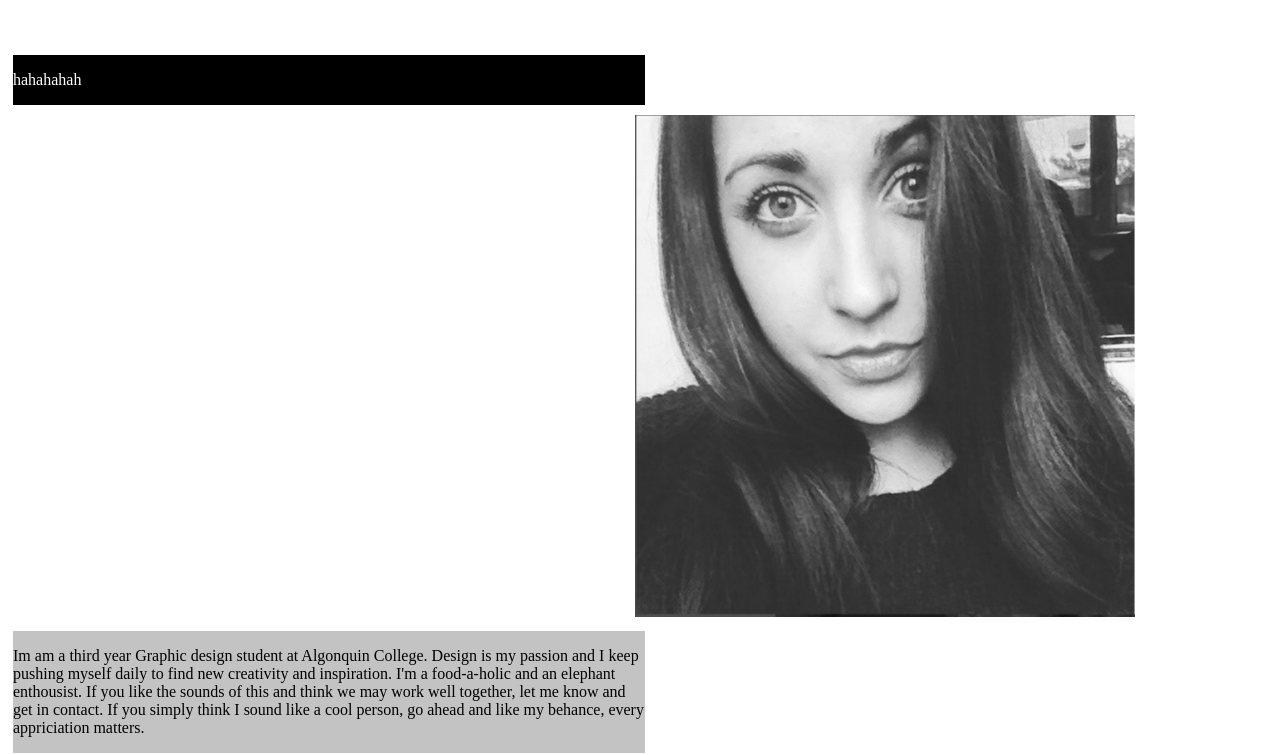
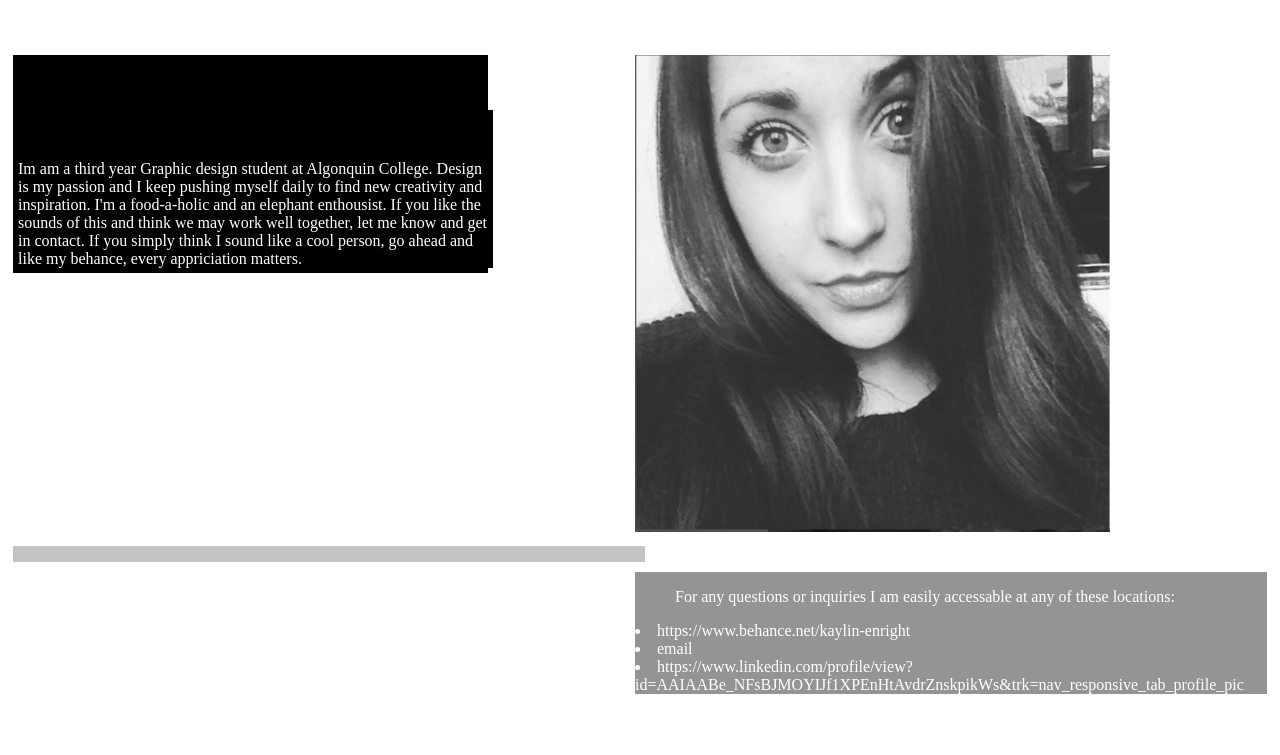
Before and after one commit to kaylinenright/portfolio, a plain HTML site: page index.html in a window 1280 px wide. Shown: the part 401-1156 px from the top of the page. After the commit the page ends 1108 px from the top, so only its background shows below. Drawn offline with Linux system fonts and the light colour scheme.

Commit message:
adjusted width

```diff
--- a/css/main.css
+++ b/css/main.css
@@ -60,7 +60,9 @@ body {
     font-family: 'Libre Baskerville', serif;
     margin: 5px;
     float: left;
-    width: 500px;
+    width: 475px;
+    padding-top: 50px;
+
 
 }
 
@@ -71,6 +73,8 @@ body {
     font-family: 'Libre Baskerville', serif;
     margin: 5px;
     float: right;
+    width: 475px;
+
 }
 
 .box-3 {
@@ -80,6 +84,8 @@ body {
     font-family: 'Libre Baskerville', serif;
     margin: 5px;
     float: left;
+    width: 475px;
+
 }
 
 .box-4 {
@@ -90,9 +96,11 @@ body {
     margin: 5px;
     float: right;
     width: 500px;
+    width: 475px;
+
 
 }
 
 .icon {
-    width: 500px;
+    width: 475px;
 }
--- a/index.html
+++ b/index.html
@@ -18,8 +18,8 @@
     </div>
 
     <div>
-        <div class="box-1 island-t-1-2  unit-s-1 unit-m-1-2 unit-l-1-2">
-            <p>hahahahah</p>
+        <div class="box-1 island-t-1-2">
+            <p class="box-1">Im am a third year Graphic design student at Algonquin College. Design is my passion and I keep pushing myself daily to find new creativity and inspiration. I'm a food-a-holic and an elephant enthousist. If you like the sounds of this and think we may work well together, let me know and get in contact. If you simply think I sound like a cool person, go ahead and like my behance, every appriciation matters.</p>
         </div>
 
         <div class="box-2 island-t-1-2  unit-s-1 unit-m-1-2 unit-l-1-2">
@@ -27,7 +27,7 @@
         </div>
 
         <div class="box-3 island-t-1-2  unit-s-1 unit-m-1-2 unit-l-1-2">
-            <p>Im am a third year Graphic design student at Algonquin College. Design is my passion and I keep pushing myself daily to find new creativity and inspiration. I'm a food-a-holic and an elephant enthousist. If you like the sounds of this and think we may work well together, let me know and get in contact. If you simply think I sound like a cool person, go ahead and like my behance, every appriciation matters. </p>
+            <p> </p>
         </div>
 
         <div class="box-4 island-t-1-2 unit-s-1 unit-m-1-2 unit-l-1-2">
```
